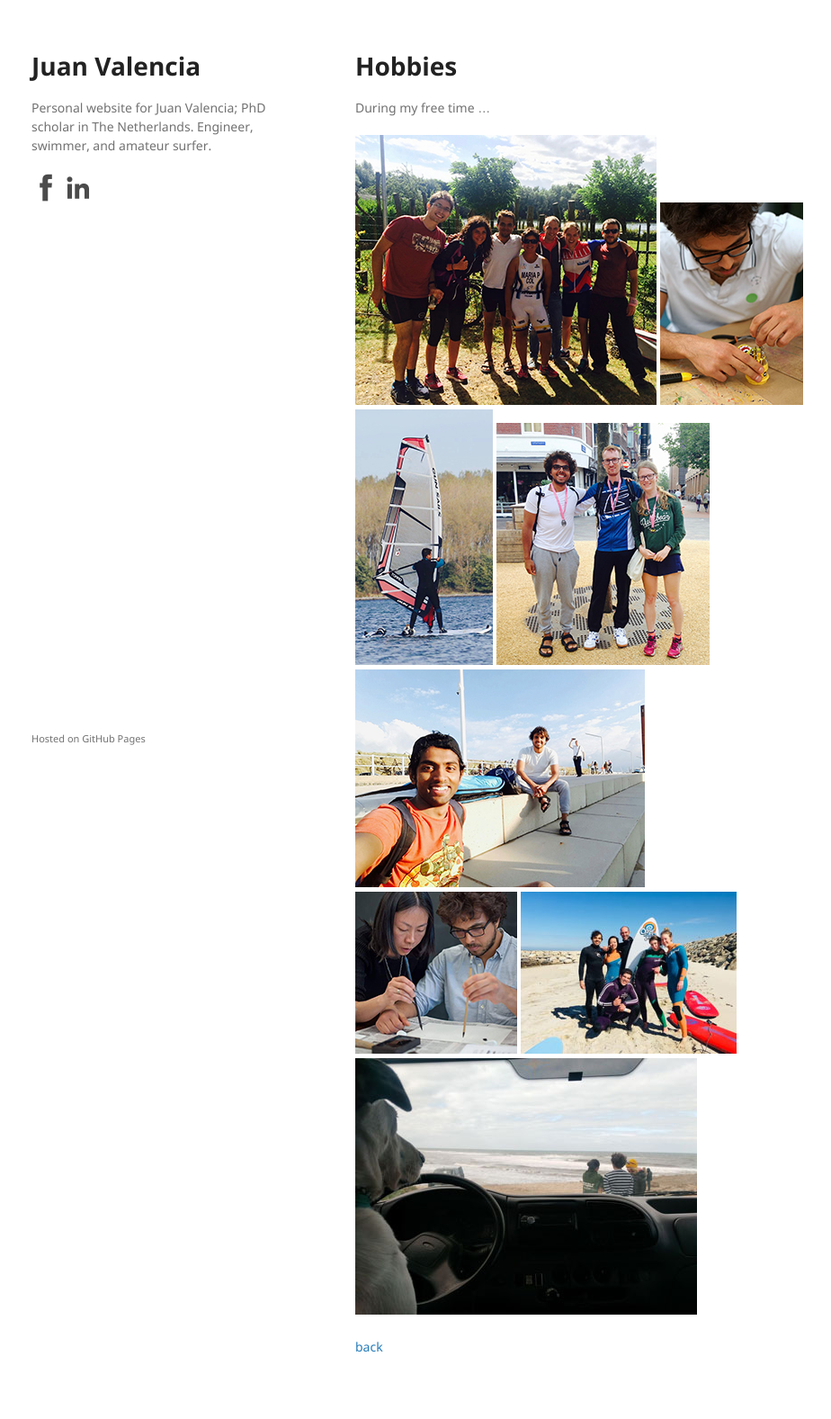
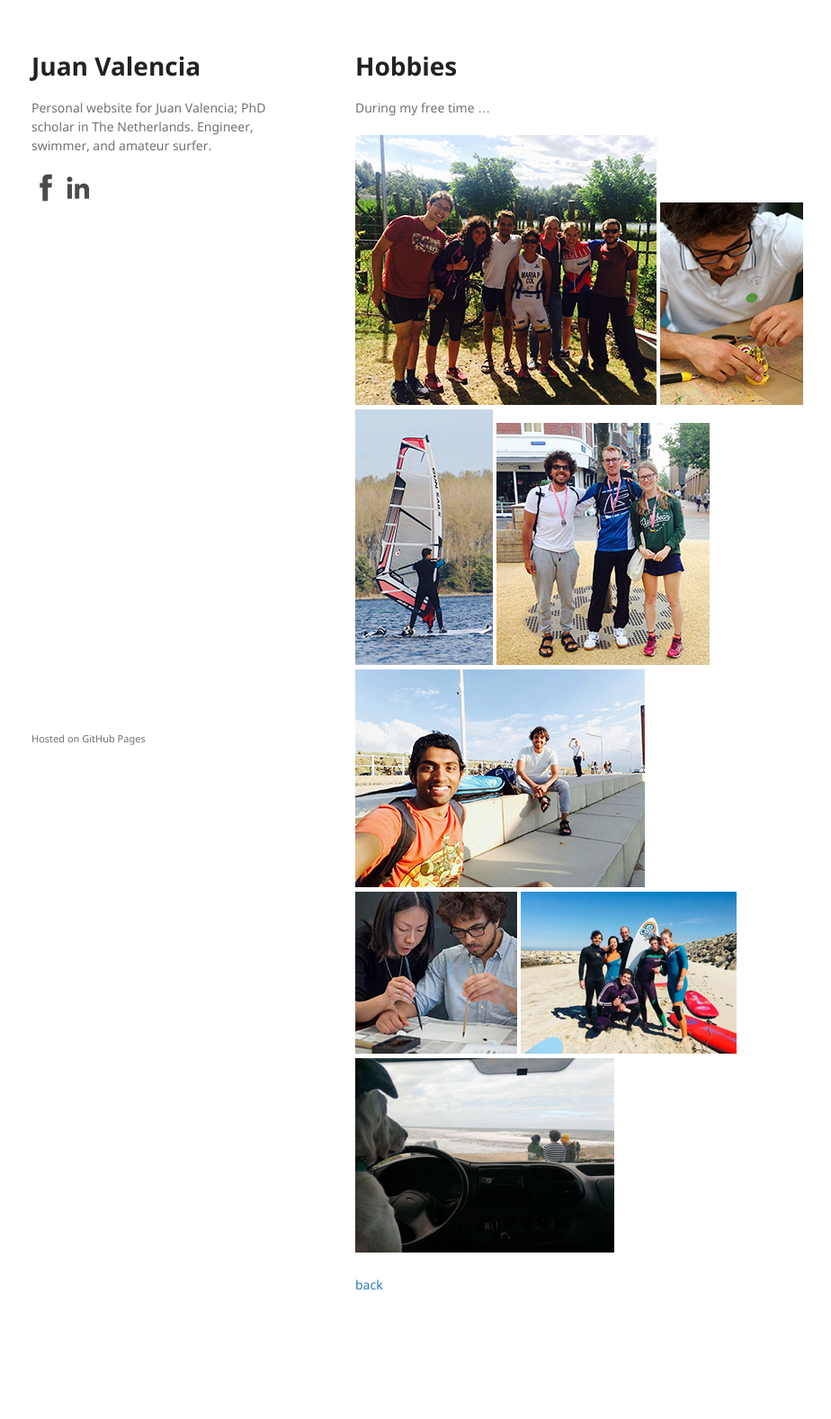
Before and after one commit to juanvalen15/juanvalen15.github.io, a Jekyll site: the page built from hobbies.md, in a window 1280 px wide. Shown: the whole page at 90% size, without its empty margins (175-1099 px from the left). Built offline with Jekyll 4.4.1, drawn with Linux system fonts in a browser that asks for light colours; our own code applies the rules of GitHub Pages for plain Markdown files; after the commit the page ends 1508 px from its top, so only the background shows below that.

Commit message:
updated hobbies

```diff
--- a/hobbies.md
+++ b/hobbies.md
@@ -13,6 +13,6 @@ During my free time ...
 ![](hb5_0P5x.jpg)
 ![](hb6_0P5x.jpg)
 ![](hb7_0P25x.jpg)
-![](hb8_0P33x.jpg)
+![](hb8_0P25x.jpg)
 
 [back](./)
```
Also changed, not shown: hb8_0P25x.jpg (added).
